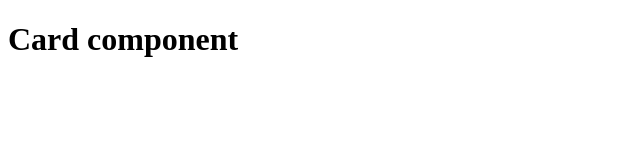
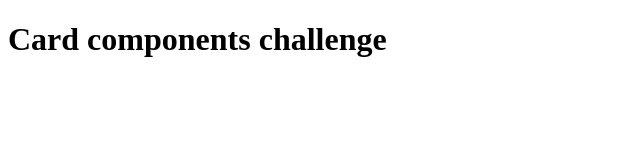
Before and after one commit to victorandujar/202301-w2ch1-Victor-Andujar, a website: page src/index.html in a window 1280 px wide. Shown: the whole page, without its empty margins (0-640 px from the left). Drawn offline with Linux system fonts and the light colour scheme.

```diff
--- a/src/index.html
+++ b/src/index.html
@@ -9,7 +9,7 @@
 </head>
 
 <body>
-  <h1>Card component</h1>
+  <h1>Card components challenge</h1>
 </body>
 
 </html>
```
